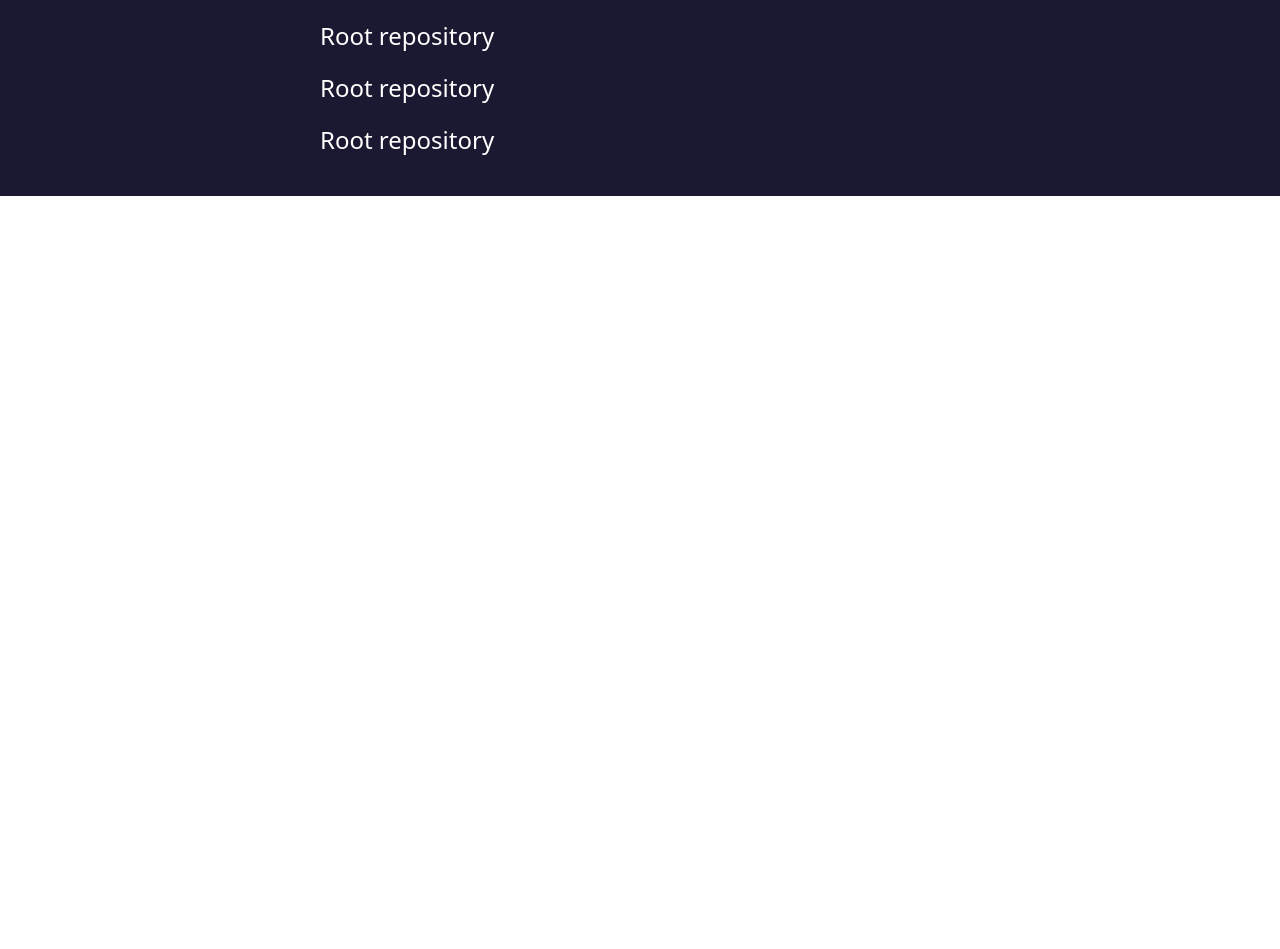
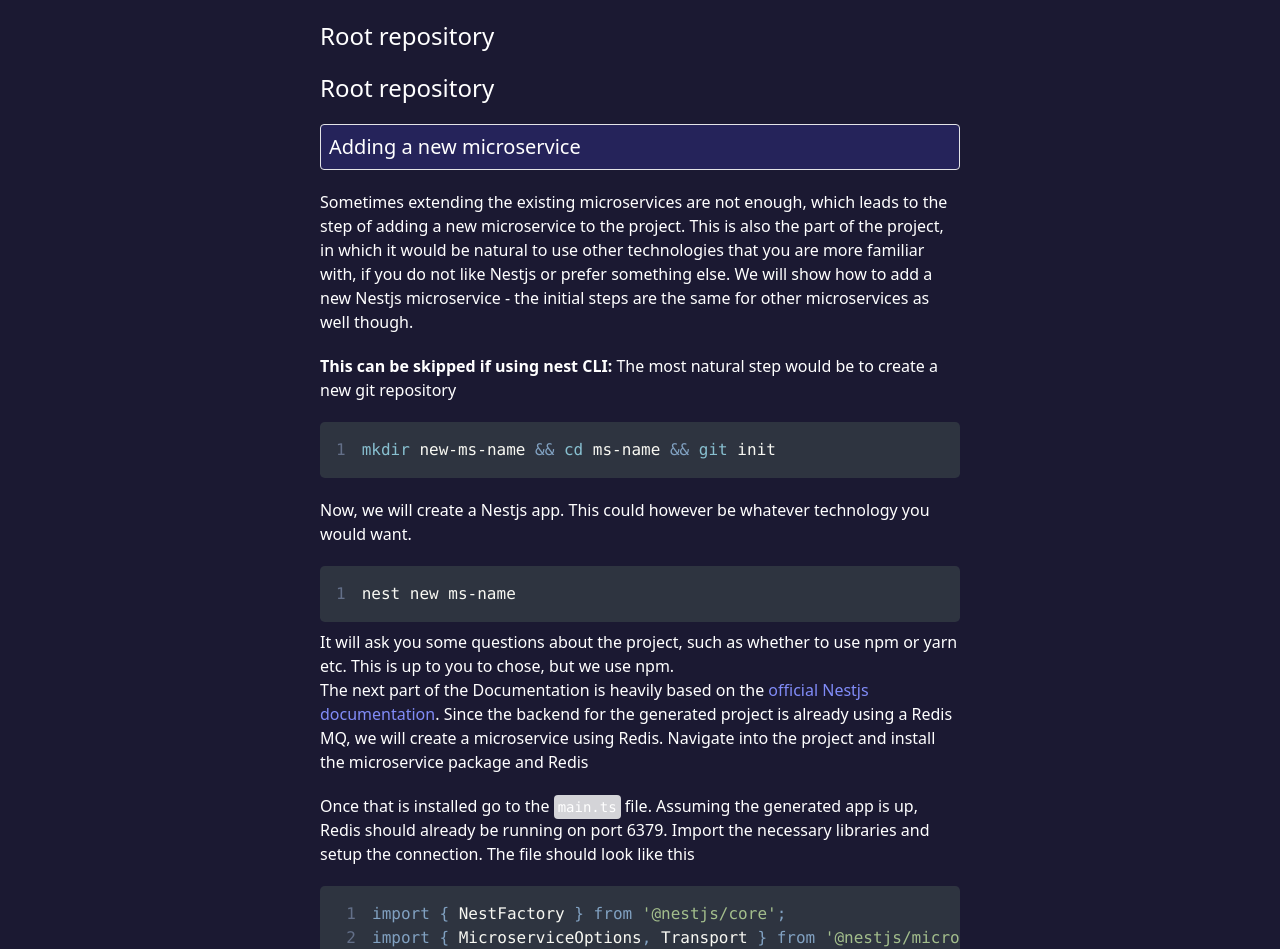
Before and after one commit to exemplar-io/exemplar-io.github.io, a React (Create React App) app: page /docs in a window 1280 px wide. Shown: the part 7683-8632 px from the top of the page. Before the commit the page ends 7879 px from the top, so only its background shows below. Built offline with nearby package versions, Linux system fonts and the light colour scheme; no server answers.

Commit message:
updated docs with how to extend with MS - draft

```diff
--- a/src/pages/Docs.tsx
+++ b/src/pages/Docs.tsx
@@ -3,23 +3,8 @@ import Sidebar from '../components/UI/Sidebar/Sidebar';
 
 // How to create a code block
 
-// import { Prism as SyntaxHighlighter } from 'react-syntax-highlighter';
-// import { nord } from 'react-syntax-highlighter/dist/esm/styles/prism';
-
-// const code_block = `<div className="min-h-screen bg-gray-800 text-center">
-//   <BrowserRouter>
-//     <NavigationBar />
-//     <Switch>
-//       <Route path={'/docs'} component={Docs} />
-//       <Route path={'/about'} component={About} />
-//       <Route path={'/'} component={Homepage} />
-//     </Switch>
-//   </BrowserRouter>
-// </div>`;
-//
-// <SyntaxHighlighter language="javascript" style={nord}>
-//   {code_block}
-// </SyntaxHighlighter>;
+import { Prism as SyntaxHighlighter } from 'react-syntax-highlighter';
+import { nord } from 'react-syntax-highlighter/dist/esm/styles/prism';
 
 const Docs = () => {
   return (
@@ -473,9 +458,89 @@ const Docs = () => {
         <h2 className="text-2xl" id="root-repository">
           Root repository
         </h2>
-        <h2 className="text-2xl" id="root-repository">
-          Root repository
+        <h2
+          className="text-xl border bg-primary-900 bg-opacity-50 p-2 rounded"
+          id="addning_new_ms"
+        >
+          Adding a new microservice
         </h2>
+        <p>
+          Sometimes extending the existing microservices are not enough, which
+          leads to the step of adding a new microservice to the project. This is
+          also the part of the project, in which it would be natural to use
+          other technologies that you are more familiar with, if you do not like
+          Nestjs or prefer something else. We will show how to add a new Nestjs
+          microservice - the initial steps are the same for other microservices
+          as well though.
+        </p>
+        <p>
+          <span className="font-bold">
+            This can be skipped if using nest CLI:
+          </span>{' '}
+          The most natural step would be to create a new git repository
+        </p>
+        <p>
+          <SyntaxHighlighter language="shell" style={nord} showLineNumbers>
+            {`mkdir new-ms-name && cd ms-name && git init`}
+          </SyntaxHighlighter>
+        </p>
+        <p>
+          Now, we will create a Nestjs app. This could however be whatever
+          technology you would want.
+        </p>
+        <p>
+          <SyntaxHighlighter language="shell" style={nord} showLineNumbers>
+            {`nest new ms-name`}
+          </SyntaxHighlighter>
+          <p>
+            It will ask you some questions about the project, such as whether to
+            use npm or yarn etc. This is up to you to chose, but we use npm.
+          </p>
+          <p>
+            The next part of the Documentation is heavily based on the{' '}
+            <a
+              href="https://docs.nestjs.com/microservices/basics/"
+              target="_blank"
+            >
+              official Nestjs documentation
+            </a>
+            . Since the backend for the generated project is already using a
+            Redis MQ, we will create a microservice using Redis. Navigate into
+            the project and install the microservice package and Redis
+          </p>
+        </p>
+        <p></p>
+        <p>
+          Once that is installed go to the{' '}
+          <span className="font-mono text-sm bg-gray-300 p-1 rounded">
+            main.ts
+          </span>{' '}
+          file. Assuming the generated app is up, Redis should already be
+          running on port 6379. Import the necessary libraries and setup the
+          connection. The file should look like this
+        </p>
+        <p>
+          <SyntaxHighlighter language="javascript" style={nord} showLineNumbers>
+            {`import { NestFactory } from '@nestjs/core';
+import { MicroserviceOptions, Transport } from '@nestjs/microservices';
+import { AppModule } from './app.module';
+
+async function bootstrap() {
+  const app = await NestFactory.createMicroservice<MicroserviceOptions>(
+    AppModule,
+    {
+      transport: Transport.REDIS,
+      options: {
+        url: 'redis://redis-master:6379',
+      },
+    },
+  );
+  await app.listen();
+}
+bootstrap();`}
+          </SyntaxHighlighter>
+        </p>
+        <p></p>
       </main>
     </>
   );
```
